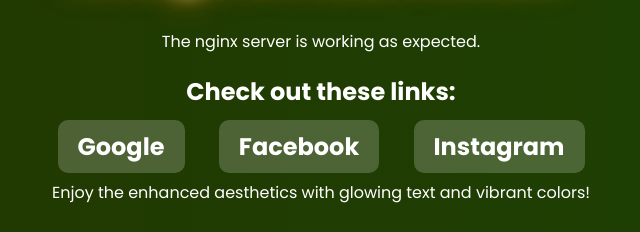
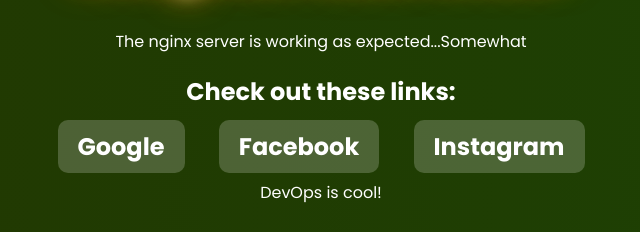
Before and after one commit to LawLit23/Basic-website, a plain HTML site: page index.html in a window 1280 px wide. Shown: the part 103-335 px from the top of the page, without its empty margins (319-959 px from the left). Drawn offline with Linux system fonts and the light colour scheme.

```diff
--- a/index.html
+++ b/index.html
@@ -63,14 +63,14 @@
 </head>
 <body>
     <h1>Congrats Lawrence!</h1>
-    <p>The nginx server is working as expected. </p>
+    <p>The nginx server is working as expected...Somewhat </p>
     <h2>Check out these links:</h2>
     <ul>
         <li><a href="https://www.google.com">Google</a></li>
         <li><a href="https://www.facebook.com">Facebook</a></li>
         <li><a href="https://www.instagram.com">Instagram</a></li>
     </ul>
-    <p>Enjoy the enhanced aesthetics with glowing text and vibrant colors!</p>
+    <p>DevOps is cool!</p>
     <div class="icons">
         <i class="fab fa-google"></i>
         <i class="fab fa-facebook"></i>
```
